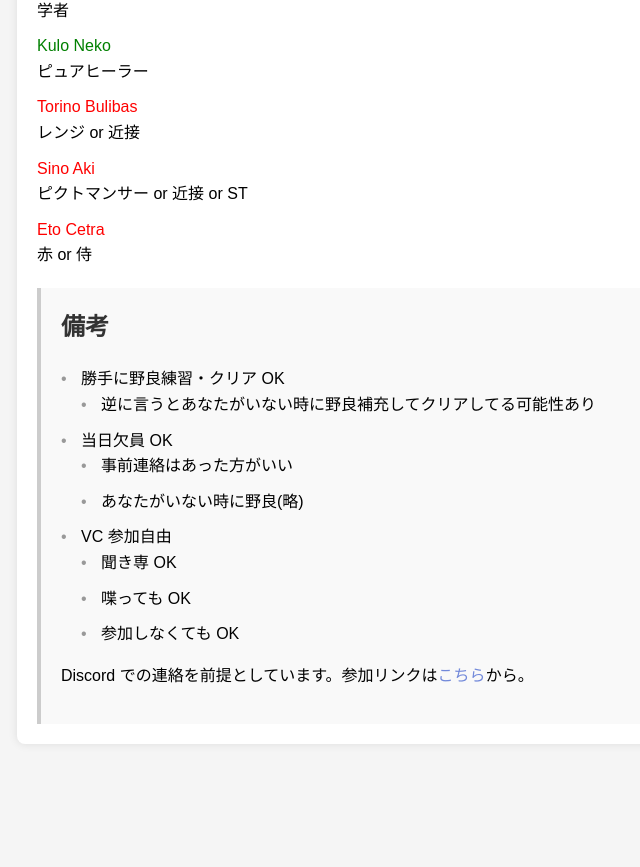
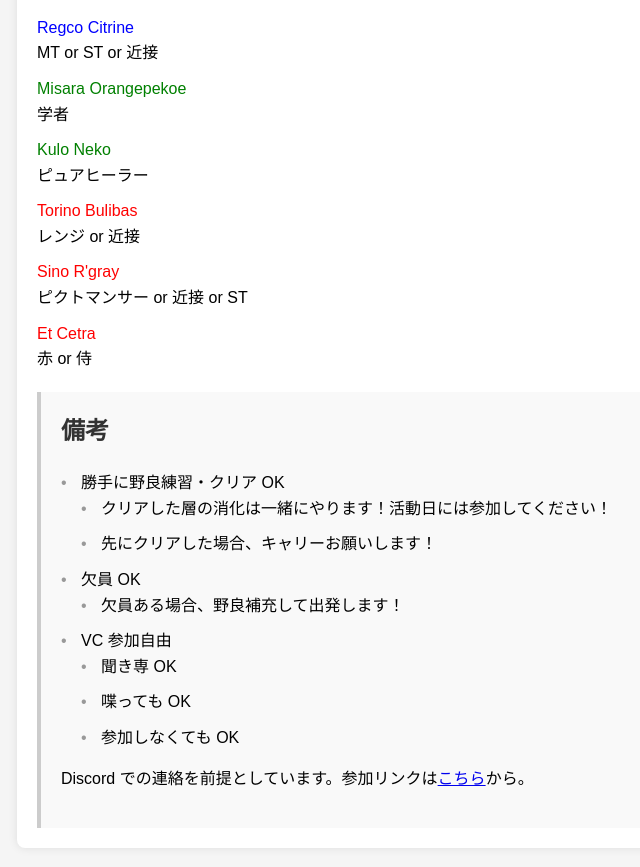
Before and after one commit to JunpeiKatayama/arcadia_recruitment, a plain HTML site: page index.html in a window 1280 px wide. Shown: the part 809-1676 px from the top of the page, without its empty margins (203-843 px from the left). Before the commit the page ends 1573 px from the top, so only its background shows below. Drawn offline with Linux system fonts and the light colour scheme.

Commit message:
募集要項修正

```diff
--- a/index.html
+++ b/index.html
@@ -56,9 +56,19 @@
   .tank { color: blue; }
   .healer { color: green; }
   .dps { color: red; }
-  .discord-link {
-    color: #7289DA;
+  .discord-button {
+    display: inline-block;
+    background-color: #7289DA;
+    color: #fff;
+    padding: 10px 20px;
+    border: none;
+    border-radius: 4px;
+    font-size: 16px;
     text-decoration: none;
+    cursor: pointer;
+  }
+  .discord-button:hover {
+    background-color: #5f73a1;
   }
 </style>
 </head>
@@ -72,6 +82,9 @@
 
   <h2>活動頻度・時間</h2>
   <p>週3 ~ やる気次第<br>22:00 スタートを予定</p>
+
+  <h2>活動終了時期</h2>
+  <p>全員最終装備が揃うまで(4 層を 8 回クリアが目安)</p>
 
   <h2>ロット</h2>
   <p>未定(DPS 優先するかも？)</p>
@@ -88,8 +101,8 @@
     <li><span class="healer">Misara Orangepekoe</span><br>学者</li>
     <li><span class="healer">Kulo Neko</span><br>ピュアヒーラー</li>
     <li><span class="dps">Torino Bulibas</span><br>レンジ or 近接</li>
-    <li><span class="dps">Sino Aki</span><br>ピクトマンサー or 近接 or ST</li>
-    <li><span class="dps">Eto Cetra</span><br>赤 or 侍</li>
+    <li><span class="dps">Sino  R'gray</span><br>ピクトマンサー or 近接 or ST</li>
+    <li><span class="dps">Et Cetra</span><br>赤 or 侍</li>
   </ul>
 
   <div class="note">
@@ -97,13 +110,13 @@
     <ul>
       <li>勝手に野良練習・クリア OK
         <ul>
-          <li>逆に言うとあなたがいない時に野良補充してクリアしてる可能性あり</li>
+          <li>クリアした層の消化は一緒にやります！活動日には参加してください！</li>
+          <li>先にクリアした場合、キャリーお願いします！</li>
         </ul>
       </li>
-      <li>当日欠員 OK
+      <li>欠員 OK
         <ul>
-          <li>事前連絡はあった方がいい</li>
-          <li>あなたがいない時に野良(略)</li>
+          <li>欠員ある場合、野良補充して出発します！</li>
         </ul>
       </li>
       <li>VC 参加自由
```
Also changed, not shown: 1 other file.
